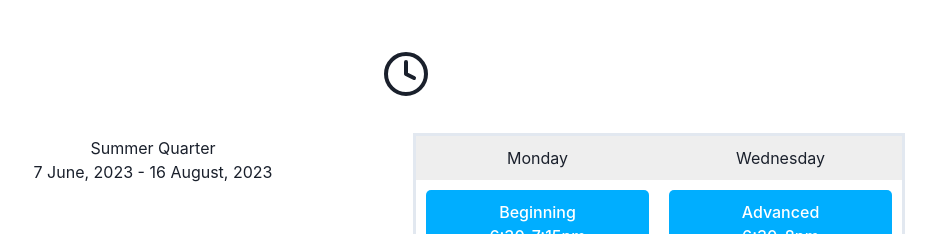
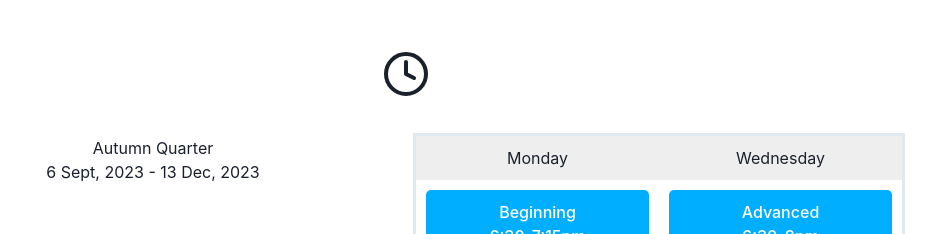
Before and after one commit to tkmarsten/kentkendo, a React (Create React App) app: page / in a window 1280 px wide. Shown: the part 2400-2634 px from the top of the page, without its empty margins (234-1170 px from the left). Built offline with nearby package versions, Linux system fonts and the light colour scheme.

Commit message:
Update quarter dates

```diff
--- a/src/components/Setting.js
+++ b/src/components/Setting.js
@@ -11,8 +11,8 @@ const Setting = () => {
       <Icon as={FiClock} boxSize={12} mb='2rem' />
       <SimpleGrid columns={{ base: 1, md: 2 }} spacing={5}>
         <Box>
-          <Text>Summer Quarter</Text>
-          <Text>7 June, 2023 - 16 August, 2023</Text>
+          <Text>Autumn Quarter</Text>
+          <Text>6 Sept, 2023 - 13 Dec, 2023</Text>
         </Box>
         <Grid templateColumns='repeat(2, 1fr)' outline='solid' outlineColor='gray.200'>
           {weekdays.map((day) => (
```
